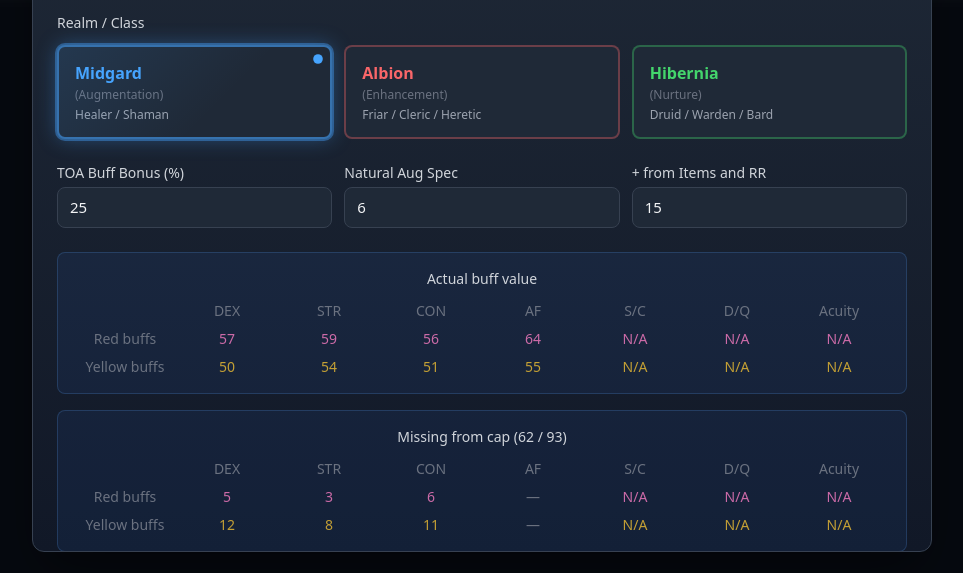
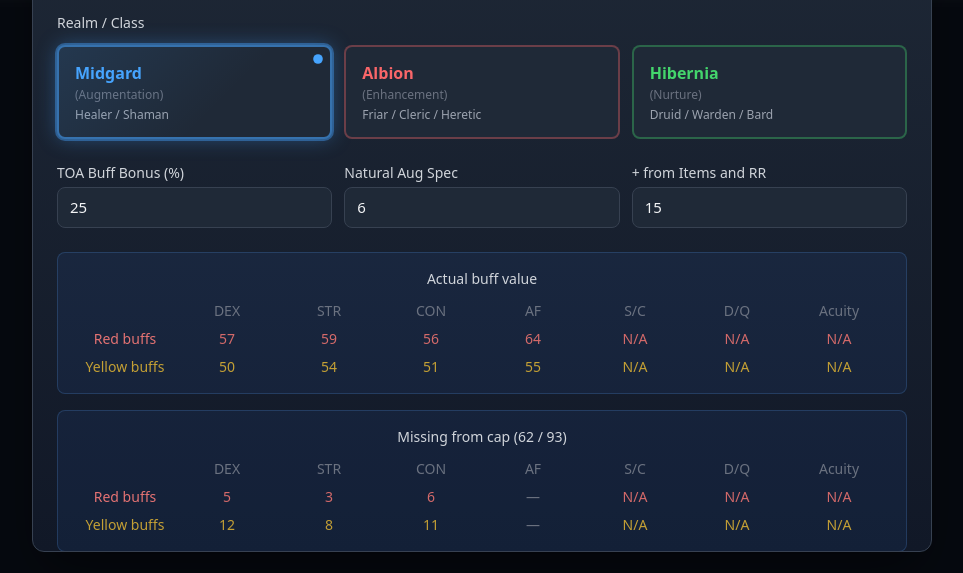
Before and after one commit to nfarrell87/boss-tracker, a website: page site/index.html in a window 1280 px wide. Both pictures are taken after a click on the button "Buffs Cap Calculator". Shown: the part 160-733 px from the top of the page, without its empty margins (158-1121 px from the left). Drawn offline with nearby package versions, Linux system fonts and the light colour scheme; no server answers.

Commit message:
added buff cap calc updates

```diff
--- a/site/index.html
+++ b/site/index.html
@@ -326,15 +326,15 @@
             <p class="text-sm font-medium text-gray-300 mb-3">Actual buff value</p>
             <div class="grid grid-cols-8 gap-2 text-sm text-center">
               <span class="text-gray-500"></span><span class="text-gray-500">DEX</span><span class="text-gray-500">STR</span><span class="text-gray-500">CON</span><span class="text-gray-500">AF</span><span class="text-gray-500">S/C</span><span class="text-gray-500">D/Q</span><span class="text-gray-500">Acuity</span>
-              <span class="text-gray-500">Red buffs</span>
-              <span id="buffs-out-dex-h" class="font-medium" style="color: #CC6BA8;"></span>
-              <span id="buffs-out-str-h" class="font-medium" style="color: #CC6BA8;"></span>
-              <span id="buffs-out-con-h" class="font-medium" style="color: #CC6BA8;"></span>
-              <span id="buffs-out-af-h" class="font-medium" style="color: #CC6BA8;"></span>
-              <span id="buffs-spec-strcon-h" class="font-medium" style="color: #CC6BA8;"></span>
-              <span id="buffs-spec-dexqui-h" class="font-medium" style="color: #CC6BA8;"></span>
-              <span id="buffs-spec-acuity-h" class="font-medium" style="color: #CC6BA8;"></span>
-              <span class="text-gray-500">Yellow buffs</span>
+              <span style="color: #E57373;">Red buffs</span>
+              <span id="buffs-out-dex-h" class="font-medium" style="color: #D46A6A;"></span>
+              <span id="buffs-out-str-h" class="font-medium" style="color: #D46A6A;"></span>
+              <span id="buffs-out-con-h" class="font-medium" style="color: #D46A6A;"></span>
+              <span id="buffs-out-af-h" class="font-medium" style="color: #D46A6A;"></span>
+              <span id="buffs-spec-strcon-h" class="font-medium" style="color: #D46A6A;"></span>
+              <span id="buffs-spec-dexqui-h" class="font-medium" style="color: #D46A6A;"></span>
+              <span id="buffs-spec-acuity-h" class="font-medium" style="color: #D46A6A;"></span>
+              <span style="color: #C4A035;">Yellow buffs</span>
               <span id="buffs-out-dex-l" class="font-medium" style="color: #C4A035;"></span>
               <span id="buffs-out-str-l" class="font-medium" style="color: #C4A035;"></span>
               <span id="buffs-out-con-l" class="font-medium" style="color: #C4A035;"></span>
@@ -348,15 +348,15 @@
             <p class="text-sm font-medium text-gray-300 mb-3">Missing from cap (62 / 93)</p>
             <div class="grid grid-cols-8 gap-2 text-sm text-center">
               <span class="text-gray-500"></span><span class="text-gray-500">DEX</span><span class="text-gray-500">STR</span><span class="text-gray-500">CON</span><span class="text-gray-500">AF</span><span class="text-gray-500">S/C</span><span class="text-gray-500">D/Q</span><span class="text-gray-500">Acuity</span>
-              <span class="text-gray-500">Red buffs</span>
-              <span id="buffs-miss-dex-h" class="font-medium" style="color: #CC6BA8;"></span>
-              <span id="buffs-miss-str-h" class="font-medium" style="color: #CC6BA8;"></span>
-              <span id="buffs-miss-con-h" class="font-medium" style="color: #CC6BA8;"></span>
+              <span style="color: #E57373;">Red buffs</span>
+              <span id="buffs-miss-dex-h" class="font-medium" style="color: #D46A6A;"></span>
+              <span id="buffs-miss-str-h" class="font-medium" style="color: #D46A6A;"></span>
+              <span id="buffs-miss-con-h" class="font-medium" style="color: #D46A6A;"></span>
               <span id="buffs-miss-af-h" class="text-gray-500">—</span>
-              <span id="buffs-spec-strcon-miss-h" class="font-medium" style="color: #CC6BA8;"></span>
-              <span id="buffs-spec-dexqui-miss-h" class="font-medium" style="color: #CC6BA8;"></span>
-              <span id="buffs-spec-acuity-miss-h" class="font-medium" style="color: #CC6BA8;"></span>
-              <span class="text-gray-500">Yellow buffs</span>
+              <span id="buffs-spec-strcon-miss-h" class="font-medium" style="color: #D46A6A;"></span>
+              <span id="buffs-spec-dexqui-miss-h" class="font-medium" style="color: #D46A6A;"></span>
+              <span id="buffs-spec-acuity-miss-h" class="font-medium" style="color: #D46A6A;"></span>
+              <span style="color: #C4A035;">Yellow buffs</span>
               <span id="buffs-miss-dex-l" class="font-medium" style="color: #C4A035;"></span>
               <span id="buffs-miss-str-l" class="font-medium" style="color: #C4A035;"></span>
               <span id="buffs-miss-con-l" class="font-medium" style="color: #C4A035;"></span>
@@ -409,9 +409,9 @@
           <p class="text-sm font-medium text-gray-300 mb-3">Spell/delve</p>
           <div class="grid grid-cols-8 gap-2 text-sm text-center">
             <span class="text-gray-500"></span><span class="text-gray-500">DEX</span><span class="text-gray-500">STR</span><span class="text-gray-500">CON</span><span class="text-gray-500">AF</span><span class="text-gray-500">S/C</span><span class="text-gray-500">D/Q</span><span class="text-gray-500">Acuity</span>
-            <span class="text-gray-500">Red buffs</span>
+            <span style="color: #E57373;">Red buffs</span>
             <span class="text-gray-300">48/48</span><span class="text-gray-300">50/50</span><span class="text-gray-300">47/47</span><span class="text-gray-300">42/52</span><span class="text-gray-300">46/69</span><span class="text-gray-300">47/70</span><span class="text-gray-300">42/52</span>
-            <span class="text-gray-500">Yellow buffs</span>
+            <span style="color: #C4A035;">Yellow buffs</span>
             <span class="text-gray-300">37/39</span><span class="text-gray-300">43/44</span><span class="text-gray-300">38/40</span><span class="text-gray-300">31/41</span><span class="text-gray-300">36/57</span><span class="text-gray-300">37/60</span><span class="text-gray-300">31/41</span>
           </div>
         </div>
@@ -421,9 +421,9 @@
           <p class="text-sm font-medium text-gray-300 mb-3">Spell/delve</p>
           <div class="grid grid-cols-8 gap-2 text-sm text-center">
             <span class="text-gray-500"></span><span class="text-gray-500">DEX</span><span class="text-gray-500">STR</span><span class="text-gray-500">CON</span><span class="text-gray-500">AF</span><span class="text-gray-500">S/C</span><span class="text-gray-500">D/Q</span><span class="text-gray-500">Acuity</span>
-            <span class="text-gray-500">Red buffs</span>
+            <span style="color: #E57373;">Red buffs</span>
             <span class="text-gray-300">48/48</span><span class="text-gray-300">50/50</span><span class="text-gray-300">43/44</span><span class="text-gray-300">42/52</span><span class="text-gray-300">46/69</span><span class="text-gray-300">50/75</span><span class="text-gray-300">42/52</span>
-            <span class="text-gray-500">Yellow buffs</span>
+            <span style="color: #C4A035;">Yellow buffs</span>
             <span class="text-gray-300">38/40</span><span class="text-gray-300">41/42</span><span class="text-gray-300">33/36</span><span class="text-gray-300">31/41</span><span class="text-gray-300">35/57</span><span class="text-gray-300">40/63</span><span class="text-gray-300">31/41</span>
           </div>
         </div>
@@ -433,9 +433,9 @@
           <p class="text-sm font-medium text-gray-300 mb-3">Spell/delve</p>
           <div class="grid grid-cols-8 gap-2 text-sm text-center">
             <span class="text-gray-500"></span><span class="text-gray-500">DEX</span><span class="text-gray-500">STR</span><span class="text-gray-500">CON</span><span class="text-gray-500">AF</span><span class="text-gray-500">S/C</span><span class="text-gray-500">D/Q</span><span class="text-gray-500">Acuity</span>
-            <span class="text-gray-500">Red buffs</span>
+            <span style="color: #E57373;">Red buffs</span>
             <span class="text-gray-300">48/48</span><span class="text-gray-300">50/50</span><span class="text-gray-300">43/44</span><span class="text-gray-300">45/55</span><span class="text-gray-300">44/67</span><span class="text-gray-300">49/73</span><span class="text-gray-300">42/52</span>
-            <span class="text-gray-500">Yellow buffs</span>
+            <span style="color: #C4A035;">Yellow buffs</span>
             <span class="text-gray-300">38/40</span><span class="text-gray-300">41/42</span><span class="text-gray-300">33/36</span><span class="text-gray-300">32/42</span><span class="text-gray-300">34/55</span><span class="text-gray-300">39/61</span><span class="text-gray-300">31/41</span>
           </div>
         </div>
```
